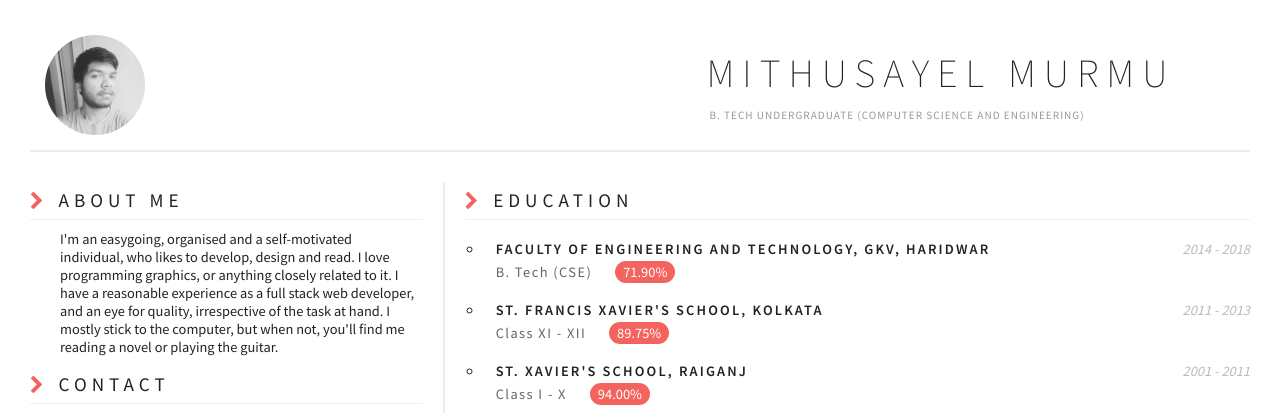
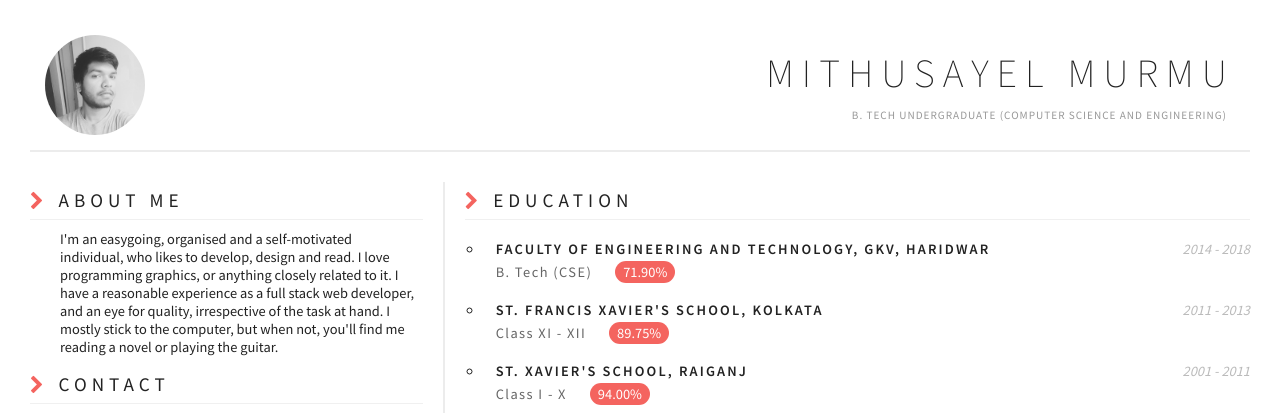
Before and after one commit to methusael13/resume-builder, a Node server app: page / in a window 1280 px wide. Shown: the top 413 px of the page. Run offline with Node 20, Linux system fonts and the light colour scheme.

Commit message:
Style fix for longer names

```diff
--- a/public/css/index.css
+++ b/public/css/index.css
@@ -11,6 +11,7 @@ body {
 .header {
     display: flex; flex-direction: row;
     justify-content: space-between;
+    align-items: center;
 
     padding: 15px; box-sizing: border-box;
     border-bottom: 2px solid #ececec;
@@ -18,6 +19,7 @@ body {
 
 .logo {
     width: 100px; height: 100px;
+    min-width: 100px;
     background-image: url('/assets/images/dp.jpg');
     background-position: 50% 50%;
     background-repeat: no-repeat;
@@ -27,7 +29,7 @@ body {
 
 .header-title-section {
     display: flex; flex-direction: column;
-    justify-content: center; margin-right: 5%;
+    justify-content: center; text-align: right;
 }
 
 .header-title {
@@ -38,7 +40,7 @@ body {
 .header-subtitle {
     font-family: "Source Sans Pro";
     font-size: 70%; color: #999;
-    padding-left: 3px; padding-top: 10px;
+    padding: 10px 8px 0 3px;
     text-transform: uppercase;
     letter-spacing: 1px;
 }
```
